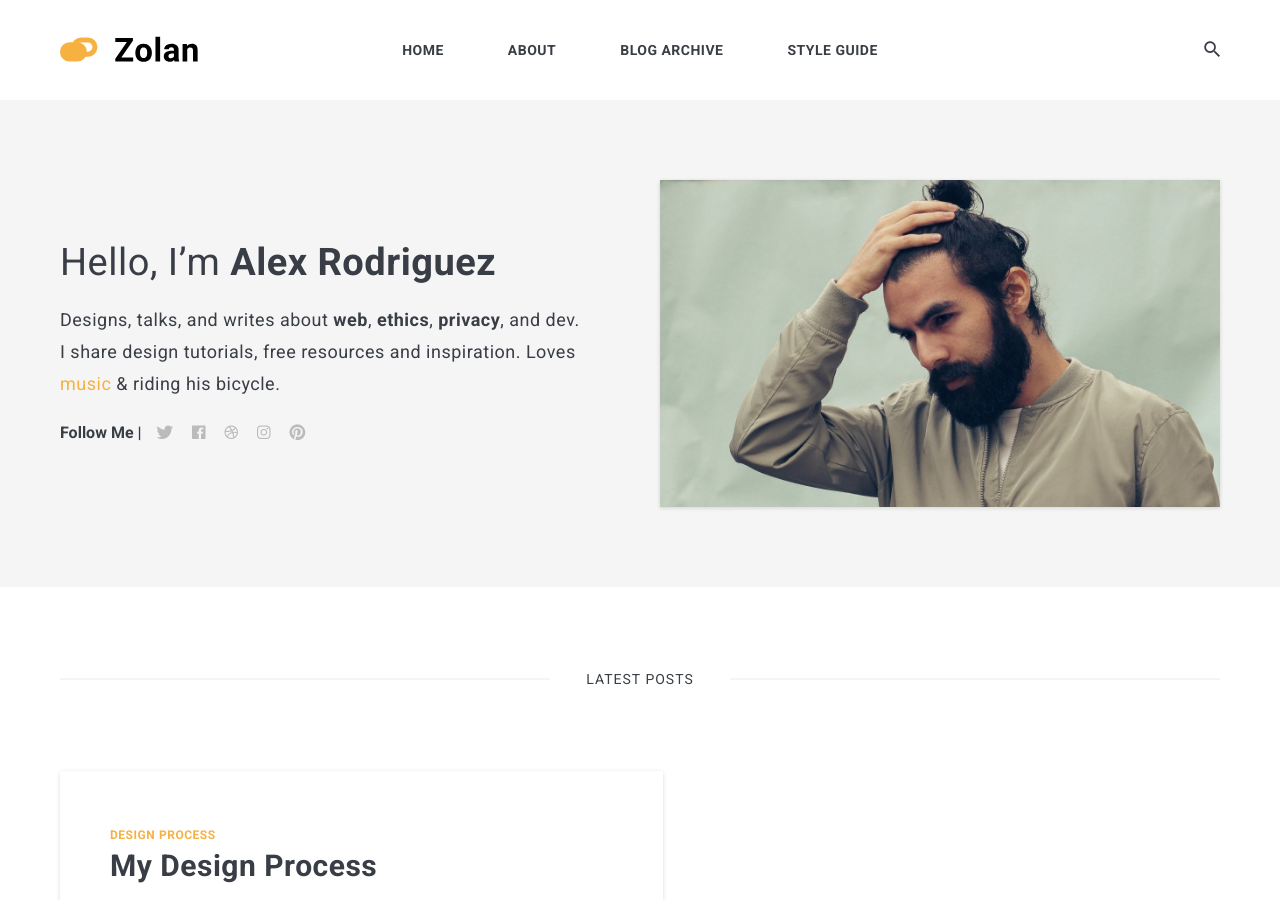
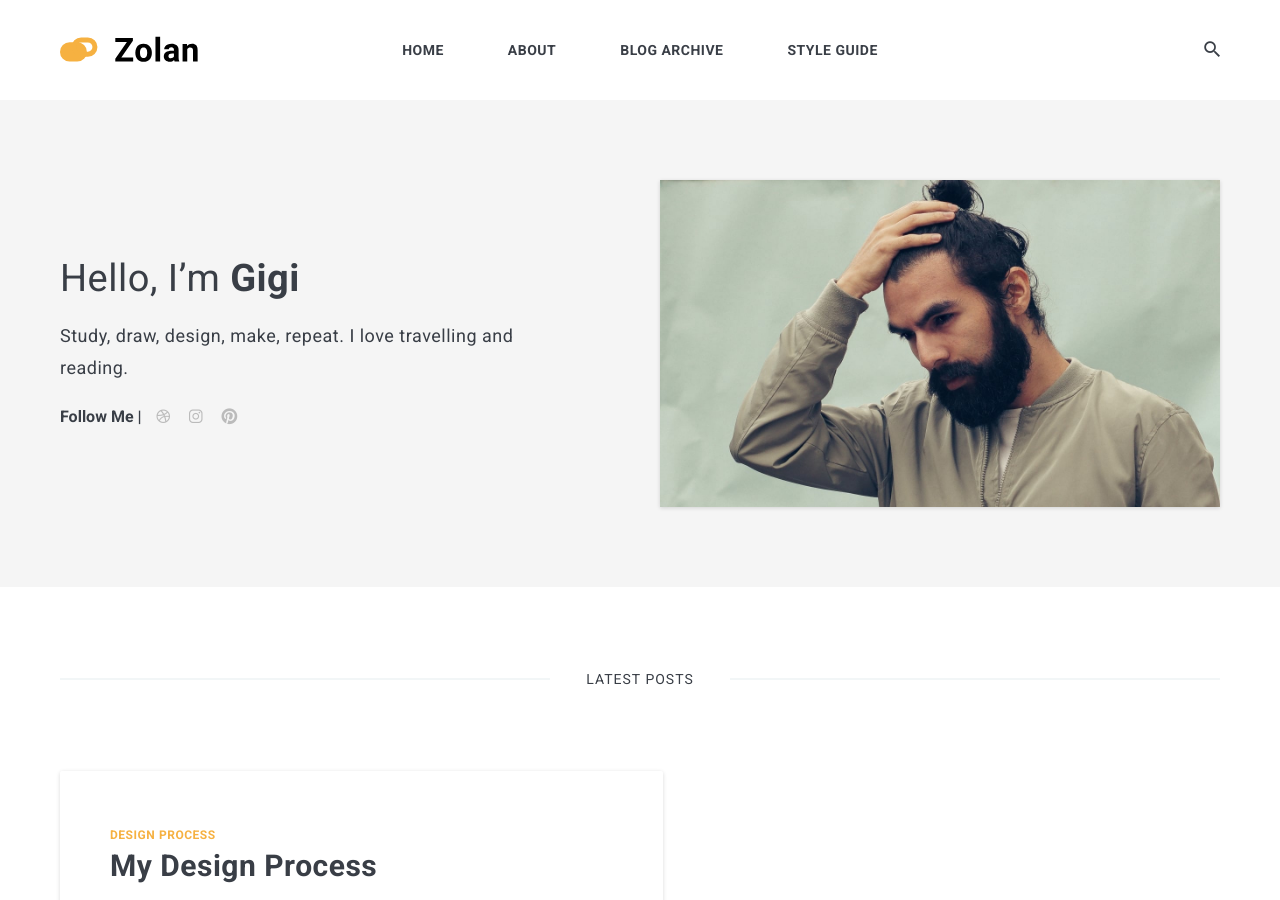
Before and after one commit to gabriellegaulin/blog, a Jekyll site: the page built from index.html, in a window 1280 px wide and 900 px high. Built offline with Jekyll 4.4.1, drawn with Linux system fonts in a browser that asks for light colours; nearby versions of some CDN libraries; the list of posts is cut into pages by our own code.

Commit message:
change author settings '

```diff
--- a/_data/settings.yml
+++ b/_data/settings.yml
@@ -8,16 +8,16 @@ description: designing through the pain
 #-------------------------------
 # Author Settings
 author:
-  name: Alex Rodriguez
+  name: Gigi
   image: 01.jpg
-  say-hello: Hello, I’m <strong>Alex Rodriguez</strong>
-  bio: Designs, talks, and writes about <strong>web</strong>, <strong>ethics</strong>, <strong>privacy</strong>, and dev. I share design tutorials, free resources and inspiration. Loves <a href="#">music</a> & riding his bicycle.
+  say-hello: Hello, I’m <strong>Gigi</strong>
+  bio: Study, draw, design, make, repeat. I love  travelling and reading.
 
 
 #-------------------------------
 # Contact links
-twitter: https://twitter.com/ # Add your Twitter handle
-facebook: https://facebook.com/ # Add your Facebook handle
+#twitter: https://twitter.com/ # Add your Twitter handle
+#facebook: https://facebook.com/ # Add your Facebook handle
 dribbble: https://dribbble.com/ # Add your Dribbble handle
 instagram: https://instagram.com/ # Add your Instagram handle
 pinterest: https://pinterest.com/ # Add your Pinterest handle
```
